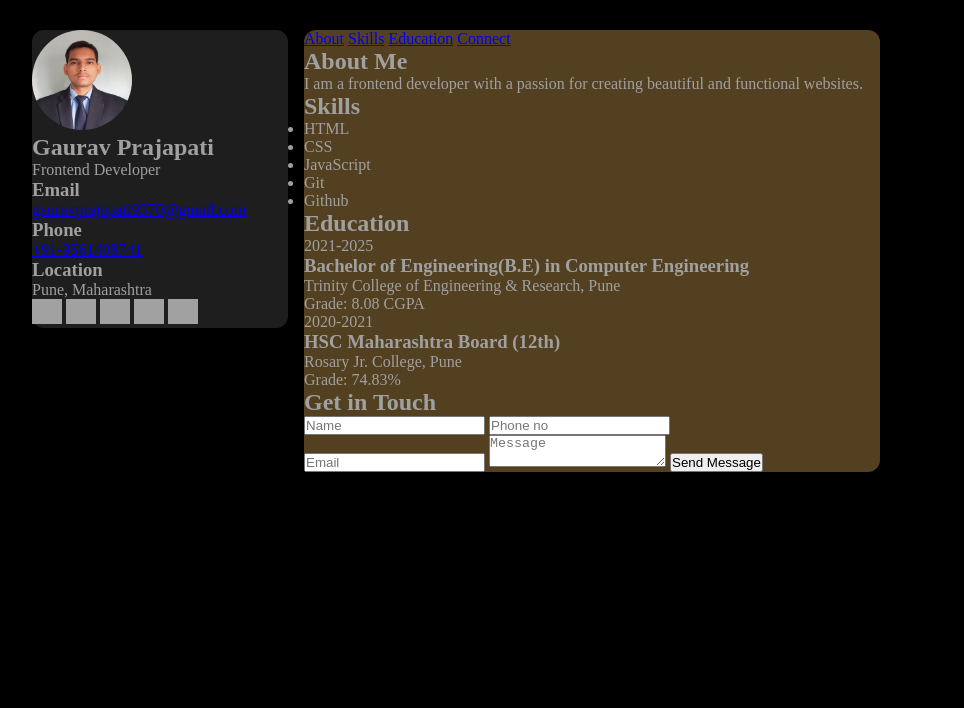
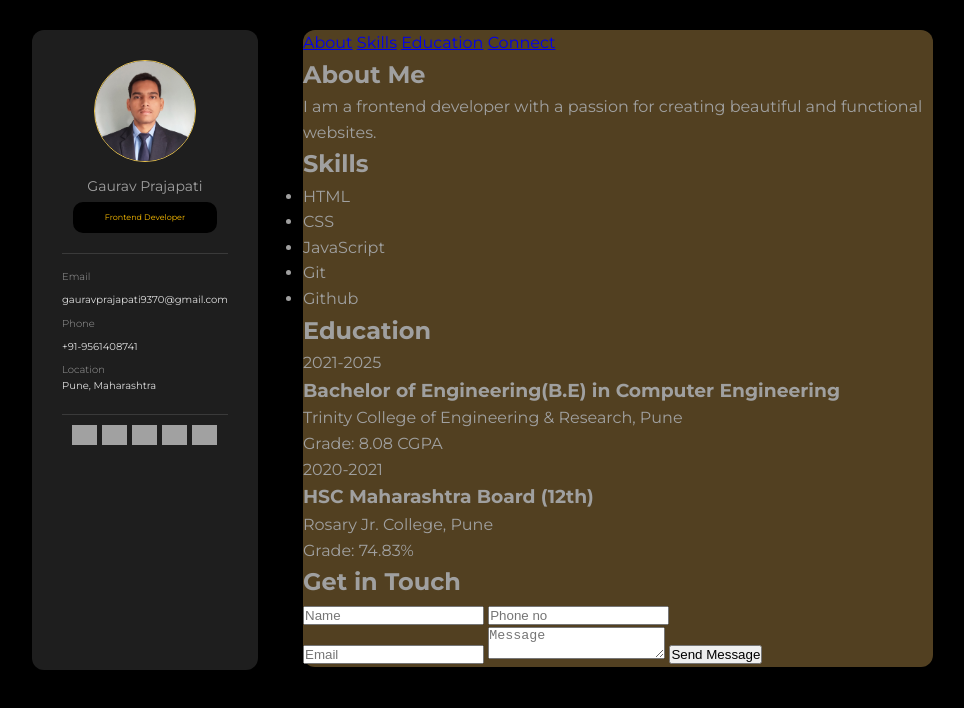
Before and after one commit to GauravPrajapati03/Profile-Page, a plain HTML site: page index.html in a window 1280 px wide. Shown: the whole page, without its empty margins (192-1156 px from the left). Drawn offline with Linux system fonts and the light colour scheme; grey boxes are pictures that could not be loaded; a web font is replaced by a local one.

Commit message:
Completed sidebar section of the website

```diff
--- a/index.html
+++ b/index.html
@@ -1,17 +1,24 @@
 <!DOCTYPE html>
 <html lang="en">
+
 <head>
     <meta charset="UTF-8">
     <meta name="viewport" content="width=device-width, initial-scale=1.0">
     <title>Profile Page</title>
     <link rel="stylesheet" href="style.css">
+    <link rel="preconnect" href="https://fonts.googleapis.com">
+    <link rel="preconnect" href="https://fonts.gstatic.com" crossorigin>
+    <link
+        href="https://fonts.googleapis.com/css2?family=Inter:ital,opsz,wght@0,14..32,100..900;1,14..32,100..900&family=Lato:ital,wght@0,100;0,300;0,400;0,700;0,900;1,100;1,300;1,400;1,700;1,900&family=Montserrat:ital,wght@0,100..900;1,100..900&family=Nunito:ital,wght@0,200..1000;1,200..1000&family=Roboto:ital,wght@0,100..900;1,100..900&family=Story+Script&display=swap"
+        rel="stylesheet">
 </head>
+
 <body>
     <div class="container">
         <!-- Sidebar -->
         <aside class="sidebar">
             <div class="profile">
-                <img width="100px" height="100px" style="border-radius: 50%;" src="./assets/Gaurav.jpg" alt="Gaurav">
+                <img src="./assets/Gaurav.jpg" alt="Gaurav">
                 <h2>Gaurav Prajapati</h2>
                 <p>Frontend Developer</p>
             </div>
@@ -30,11 +37,11 @@
                 </div>
             </div>
             <div class="social">
-                <a href=""><img src="https://simpleicons.org/icons/github.svg" alt=""></a>
-                <a href=""><img src="https://simpleicons.org/icons/x.svg" alt=""></a>
-                <a href=""><img src="https://www.svgrepo.com/show/144030/linkedin-square-logo.svg" alt=""></a>
+                <a href=""><img src="https://simpleicons.org/icons/github.svg" alt="https://github.com/GauravPrajapati03"></a>
+                <a href="https://x.com/gauravp012"><img src="https://simpleicons.org/icons/x.svg" alt=""></a>
+                <a href="https://www.linkedin.com/in/gaurav-prajapati03/"><img src="https://www.svgrepo.com/show/144030/linkedin-square-logo.svg" alt=""></a>
                 <a href=""><img src="https://simpleicons.org/icons/discord.svg" alt=""></a>
-                <a href=""><img src="https://simpleicons.org/icons/whatsapp.svg" alt=""></a>
+                <a href="https://wa.me/9561408741" target="_blank"><img src="https://simpleicons.org/icons/whatsapp.svg" alt=""></a>
 
             </div>
         </aside>
@@ -108,4 +115,5 @@
         </main>
     </div>
 </body>
+
 </html>
--- a/style.css
+++ b/style.css
@@ -8,11 +8,13 @@ html, body {
     height: 100vh;
     background: #000;
     color: #a0a0a0;
+    line-height: 1.6;
+    font-family: Montserrat;
 }
 
 /* Sidebar */
 .container {
-    max-width: 75%;
+    max-width: 1050px;
     display: flex;
     background: #000;
     gap: 30px;
@@ -23,17 +25,96 @@ html, body {
 
 .sidebar {
     background: #1e1e1e;
-    width: 20%;
+    max-width: 250px;
     border-radius: 12px;
-    max-height: fit-content;
+    min-height: 80vh;
     position: fixed;
     left: 17.5%;
+    padding: 30px;
+}
+
+/* Profile */
+.profile {
+    text-align: center;
+}
+
+.profile img {
+    width: 8vw;
+    height: 8vw;
+    border-radius: 50%;
+    border: 1px solid #eac44f;
+    object-fit: cover;
+    object-position: top;
+}
+
+.profile h2 {
+    color: #a0a0a0;
+    font-size: 14px;
+    margin-top: 5px;
+    font-weight: 400;
+}
+
+.profile p {
+    color: #FFBF00;
+    font-size: 8px;
+    font-weight: 400;
+    background-color: #000;
+    padding: 7px 30px;
+    border: 2px solid #000;
+    border-radius: 10px;
+    display: inline-block;
+    margin-top: 5px;
+}
+
+.profile p:hover {
+    /* text-shadow: 1px 1px 1px #FF0000; */
+    border: 1px solid #757474;
+}
+
+.contact {
+    border-top: 1.5px solid #3a3a3a;
+    padding: 10px 0;
+    margin: 20px 0 10px 0;
+}
+
+.label {
+    color: #a0a0a0;
+    font-size: 10px;
+    margin-top: 5px;
+    font-weight: 300;
+}
+
+.value {
+    color: #e0e0e0;
+    font-size: 10px;
+    font-weight: 400;
+}
+
+.value:hover {
+    transform: scale(1.05);
+}
+
+.contact a {
+    text-decoration: none;
+    display: inline-block;
+}
+
+.social {
+    border-top: 1.5px solid #3a3a3a;
+    padding-top: 10px;
+    display: flex;
+    justify-content: center;
+    gap: 5px;
 }
 
 .social img {
-    height: 25px;
-    width: 30px;
+    height: 20px;
+    width: 25px;
     filter: brightness(0) saturate(100%) invert(79%) sepia(5%) saturate(15%) hue-rotate(340deg) brightness(81%) contrast(89%);
+}
+
+.social a:hover {
+    transform: scale(1.2);
 }
 
 
@@ -44,5 +125,5 @@ html, body {
     background-color: rgb(82, 64, 33);
     border-radius: 12px;
     position: relative;
-    left: 15%;
+    left: 170px;
 }
```
